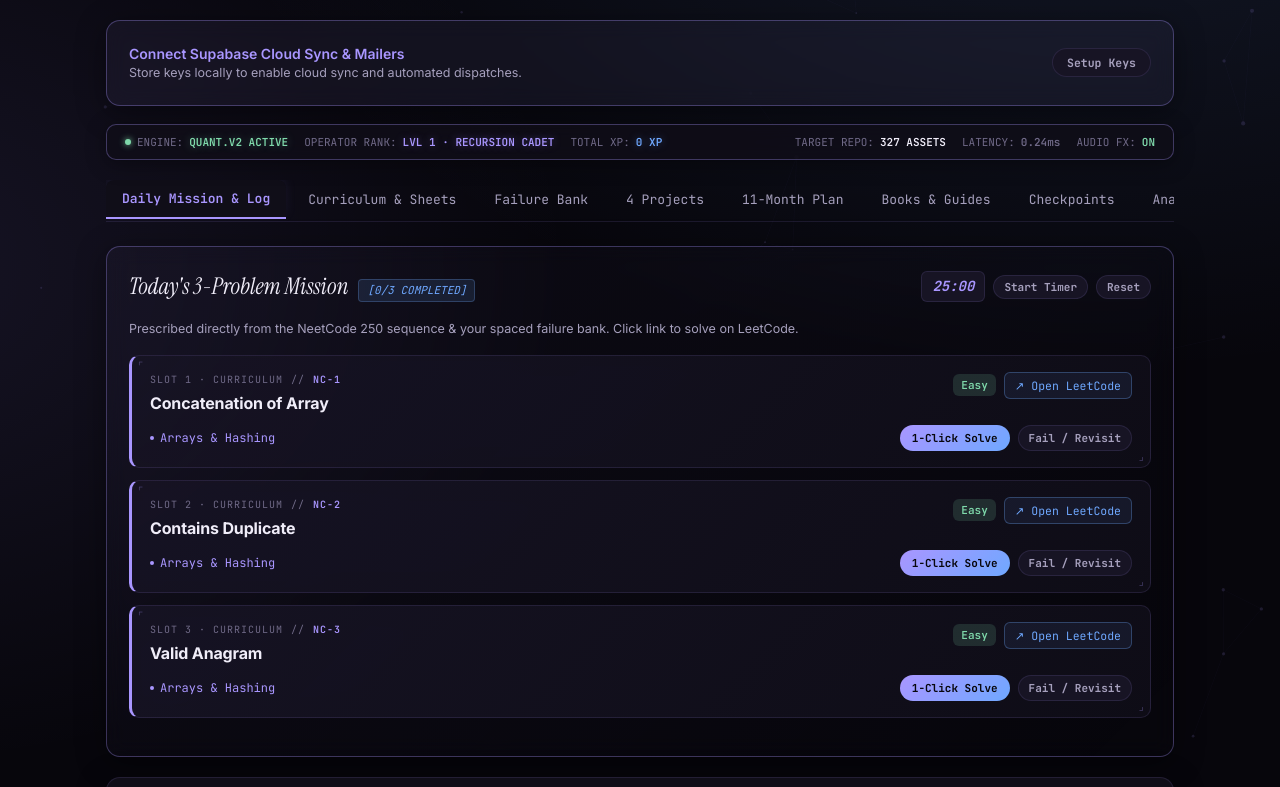
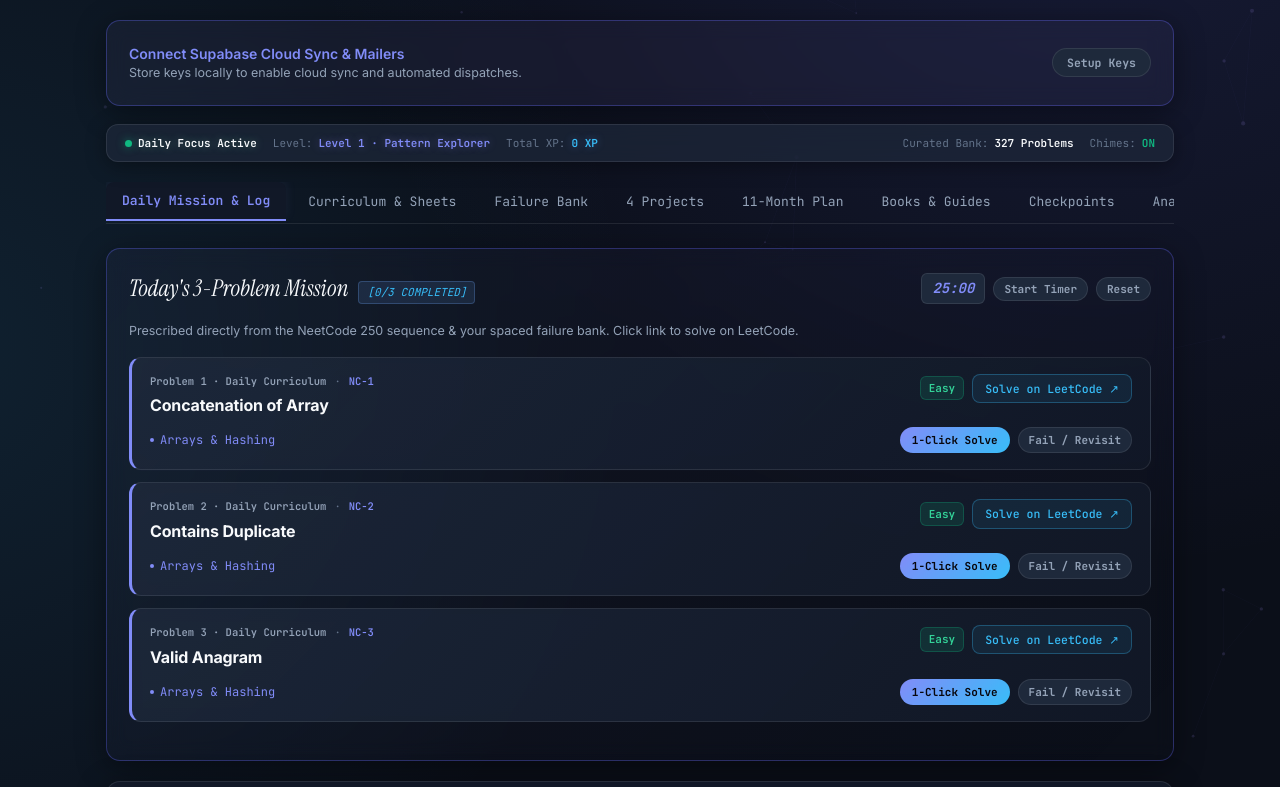
Before and after one commit to ujjwalPrakash-spike/roadmap-tracker, a website: page index.html in a window 1280 px wide. Shown: the part 61-848 px from the top of the page. Drawn offline with nearby package versions, Linux system fonts and the light colour scheme.

Commit message:
style: apply friendly Linear Indigo aesthetic with soft lighting, warm badges, and encouraging milestones

```diff
--- a/index.html
+++ b/index.html
@@ -63,39 +63,21 @@
     .hud-tag.blue b { color: var(--blue); text-shadow: 0 0 8px rgba(111,168,255,0.4); }
     .hud-tag.amber b { color: var(--amber); text-shadow: 0 0 8px rgba(255,154,99,0.4); }
 
-    /* Cyber Card Accents */
+    /* Modern Friendly Mission Cards */
     .cyber-mission-card {
       position: relative;
       border: 1px solid var(--border);
-      background: linear-gradient(135deg, rgba(23, 20, 36, 0.92), rgba(16, 14, 24, 0.88));
-      border-radius: 10px;
+      background: linear-gradient(135deg, rgba(30, 41, 59, 0.85), rgba(17, 24, 39, 0.9));
+      border-radius: 12px;
       padding: 16px 18px;
-      transition: all 0.25s cubic-bezier(0.4, 0, 0.2, 1);
-      backdrop-filter: blur(16px);
+      transition: all 0.2s cubic-bezier(0.4, 0, 0.2, 1);
+      backdrop-filter: blur(12px);
       overflow: hidden;
-    }
-    .cyber-mission-card::before {
-      content: "⌜";
-      position: absolute;
-      top: 2px; left: 6px;
-      font-family: var(--mono);
-      font-size: 11px;
-      color: var(--border-strong);
-      pointer-events: none;
-    }
-    .cyber-mission-card::after {
-      content: "⌟";
-      position: absolute;
-      bottom: 2px; right: 6px;
-      font-family: var(--mono);
-      font-size: 11px;
-      color: var(--border-strong);
-      pointer-events: none;
     }
     .cyber-mission-card:hover {
       border-color: var(--border-strong);
       transform: translateY(-2px);
-      box-shadow: 0 8px 30px rgba(169,150,255,0.12);
+      box-shadow: 0 8px 25px rgba(99, 102, 241, 0.15);
     }
     .sparkline-live {
       display: inline-block;
@@ -105,20 +87,22 @@
     }
 
     :root {
-      --bg: #07060c;
-      --surface: #100e18;
-      --surface-alt: #171424;
-      --surface-raised: #1f1b30;
-      --border: rgba(169, 150, 255, 0.12);
-      --border-strong: rgba(169, 150, 255, 0.32);
-      --text: #f0edf9;
-      --muted: #a6a0bd;
-      --dim: #706a88;
-      --violet: #a996ff;
-      --violet-glow: rgba(169, 150, 255, 0.25);
-      --blue: #6fa8ff;
-      --amber: #ff9a63;
-      --green: #7fd9ab;
+      --bg: #0b0f19;
+      --surface: #111827;
+      --surface-alt: #1e293b;
+      --surface-raised: #334155;
+      --border: rgba(255, 255, 255, 0.09);
+      --border-strong: rgba(99, 102, 241, 0.35);
+      --text: #f8fafc;
+      --muted: #94a3b8;
+      --dim: #64748b;
+      --violet: #818cf8;
+      --violet-glow: rgba(129, 140, 248, 0.25);
+      --indigo: #6366f1;
+      --blue: #38bdf8;
+      --amber: #f59e0b;
+      --green: #10b981;
+      --rose: #f43f5e;
       --serif: 'Instrument Serif', Georgia, serif;
       --mono: 'JetBrains Mono', monospace;
       --sans: 'Inter', -apple-system, BlinkMacSystemFont, sans-serif;
@@ -126,8 +110,9 @@
     * { box-sizing: border-box; margin: 0; padding: 0; }
     html { scroll-behavior: smooth; }
     body {
-      background: radial-gradient(ellipse 900px 600px at 85% -10%, rgba(111, 168, 255, 0.12), transparent),
-                  radial-gradient(ellipse 700px 500px at -10% 20%, rgba(157, 140, 255, 0.10), transparent),
+      background: radial-gradient(circle 800px at 85% -10%, rgba(99, 102, 241, 0.15), transparent),
+                  radial-gradient(circle 700px at -5% 25%, rgba(56, 189, 248, 0.10), transparent),
+                  radial-gradient(circle 600px at 50% 100%, rgba(16, 185, 129, 0.06), transparent),
                   var(--bg);
       color: var(--text);
       font-family: var(--sans);
@@ -244,9 +229,9 @@
     tr:last-child td { border-bottom: none; }
     tr:hover td { background: var(--surface-alt); color: var(--text); }
     .badge-diff { display: inline-block; padding: 3px 8px; border-radius: 6px; font-family: var(--mono); font-size: 11px; font-weight: 600; }
-    .badge-diff.Easy { background: rgba(127, 217, 171, 0.15); color: var(--green); }
-    .badge-diff.Medium { background: rgba(111, 168, 255, 0.15); color: var(--blue); }
-    .badge-diff.Hard { background: rgba(255, 154, 99, 0.15); color: var(--amber); }
+    .badge-diff.Easy { background: rgba(16, 185, 129, 0.14); color: #34d399; border: 1px solid rgba(16, 185, 129, 0.25); }
+    .badge-diff.Medium { background: rgba(245, 158, 11, 0.14); color: #fbbf24; border: 1px solid rgba(245, 158, 11, 0.25); }
+    .badge-diff.Hard { background: rgba(244, 63, 94, 0.14); color: #fb7185; border: 1px solid rgba(244, 63, 94, 0.25); }
     .del-btn { background: transparent; border: none; color: var(--dim); cursor: pointer; font-size: 14px; padding: 4px 8px; border-radius: 6px; }
     .del-btn:hover { color: var(--amber); background: rgba(255, 154, 99, 0.15); }
 
@@ -362,18 +347,17 @@
     </div>
 
 
-    <!-- Quant HUD Telemetry Strip -->
-    <div class="cyber-hud-strip">
+    <!-- Friendly Study Status & Motivation Bar -->
+    <div class="cyber-hud-strip" style="background:rgba(30, 41, 59, 0.7); border:1px solid var(--border); border-radius:12px; padding:10px 18px;">
       <div class="hud-stat-group">
-        <div class="hud-tag green"><span style="display:inline-block; width:6px; height:6px; border-radius:50%; background:var(--green); box-shadow:0 0 6px var(--green);"></span> ENGINE: <b>QUANT.V2 ACTIVE</b></div>
-        <div class="hud-tag violet">OPERATOR RANK: <b id="hud-rank-val">LVL 1 · CADET</b></div>
-        <div class="hud-tag blue">TOTAL XP: <b id="hud-xp-val">0 XP</b></div>
+        <div class="hud-tag green"><span style="display:inline-block; width:7px; height:7px; border-radius:50%; background:var(--green); box-shadow:0 0 8px rgba(16,185,129,0.6);"></span> <b style="color:var(--text);">Daily Focus Active</b></div>
+        <div class="hud-tag violet">Level: <b id="hud-rank-val" style="color:var(--violet);">Level 1 · Pattern Explorer</b></div>
+        <div class="hud-tag blue">Total XP: <b id="hud-xp-val" style="color:var(--blue);">0 XP</b></div>
       </div>
       <div class="hud-stat-group">
-        <div class="hud-tag">TARGET REPO: <b>327 ASSETS</b></div>
-        <div class="hud-tag">LATENCY: <b id="hud-latency-val" style="color:var(--dim);">0.18ms</b></div>
-        <div class="hud-tag" style="cursor:pointer;" onclick="toggleAudioFx()" title="Toggle Web Audio Synthesizer Feedback">
-          AUDIO FX: <b id="hud-audio-val" style="color:var(--green);">ON</b>
+        <div class="hud-tag">Curated Bank: <b style="color:var(--text);">327 Problems</b></div>
+        <div class="hud-tag" style="cursor:pointer;" onclick="toggleAudioFx()" title="Toggle Sound Feedback">
+          Chimes: <b id="hud-audio-val" style="color:var(--green);">ON</b>
         </div>
       </div>
     </div>
@@ -1516,9 +1500,9 @@
           <div class="cyber-mission-card" style="border-left: 3px solid ${isCompleted ? 'var(--green)' : (item.isSpacedReview ? 'var(--amber)' : 'var(--violet)')}; ${isCompleted ? 'box-shadow: 0 0 16px rgba(127,217,171,0.15);' : ''}">
             <div style="display:flex; justify-content:space-between; align-items:flex-start; flex-wrap:wrap; gap:8px; margin-bottom:10px;">
               <div>
-                <div style="display:flex; align-items:center; gap:8px; font-family:var(--mono); font-size:10px; text-transform:uppercase; letter-spacing:0.1em; color:${item.isSpacedReview ? 'var(--amber)' : 'var(--dim)'}; margin-bottom:4px;">
-                  <span>${item.isSpacedReview ? 'SLOT ' + (idx+1) + ' · SPACED REVISION' : 'SLOT ' + (idx+1) + ' · CURRICULUM'}</span>
-                  <span style="color:var(--dim);">//</span>
+                <div style="display:flex; align-items:center; gap:8px; font-family:var(--mono); font-size:10.5px; color:${item.isSpacedReview ? 'var(--amber)' : 'var(--muted)'}; margin-bottom:4px;">
+                  <span style="font-weight:600;">${item.isSpacedReview ? 'Problem ' + (idx+1) + ' · Spaced Review' : 'Problem ' + (idx+1) + ' · Daily Curriculum'}</span>
+                  <span style="color:var(--dim);">·</span>
                   <span style="color:var(--violet); font-weight:600;">${slotCode}</span>
                 </div>
                 <div style="font-size:16px; font-weight:700; color:var(--text); letter-spacing:-0.01em;">
@@ -1527,8 +1511,8 @@
               </div>
               <div style="display:flex; align-items:center; gap:8px;">
                 <span class="badge-diff ${item.difficulty}">${item.difficulty}</span>
-                <a href="${item.url}" target="_blank" rel="noopener noreferrer" onclick="playClickBeep()" style="font-family:var(--mono); font-size:11.5px; color:var(--blue); text-decoration:none; padding:4px 10px; border:1px solid rgba(111,168,255,0.3); border-radius:6px; background:rgba(111,168,255,0.08); transition:all 0.15s;">
-                  ↗ Open LeetCode
+                <a href="${item.url}" target="_blank" rel="noopener noreferrer" onclick="playClickBeep()" style="font-family:var(--mono); font-size:11.5px; color:var(--blue); text-decoration:none; padding:5px 12px; border:1px solid rgba(56,189,248,0.3); border-radius:8px; background:rgba(56,189,248,0.08); transition:all 0.15s; font-weight:500;">
+                  Solve on LeetCode ↗
                 </a>
               </div>
             </div>
@@ -1975,11 +1959,11 @@
         else xp += 10;
       });
 
-      let rank = "LVL 1 · RECURSION CADET";
-      if (xp >= 1800) rank = "LVL 5 · PRINCIPAL QUANT ARCHITECT";
-      else if (xp >= 800) rank = "LVL 4 · HFT SYSTEMS OPERATOR";
-      else if (xp >= 300) rank = "LVL 3 · SYSTEMS SPECIALIST";
-      else if (xp >= 100) rank = "LVL 2 · ALGORITHMIC INITIATE";
+      let rank = "Level 1 · Pattern Explorer";
+      if (xp >= 1800) rank = "Level 5 · Systems Architect";
+      else if (xp >= 800) rank = "Level 4 · Quant & DSA Specialist";
+      else if (xp >= 300) rank = "Level 3 · Interview Ready";
+      else if (xp >= 100) rank = "Level 2 · Algorithms Builder";
 
       return { xp, rank };
     }
```
